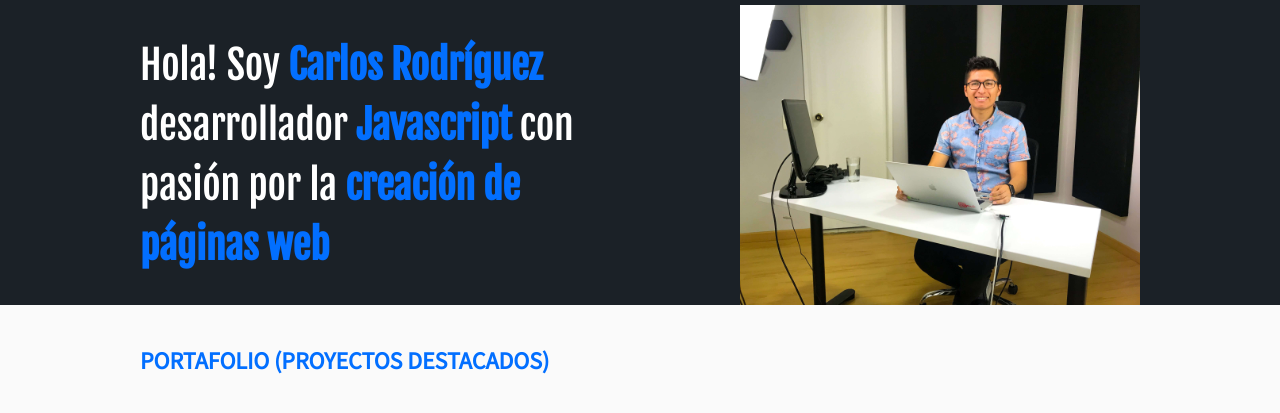
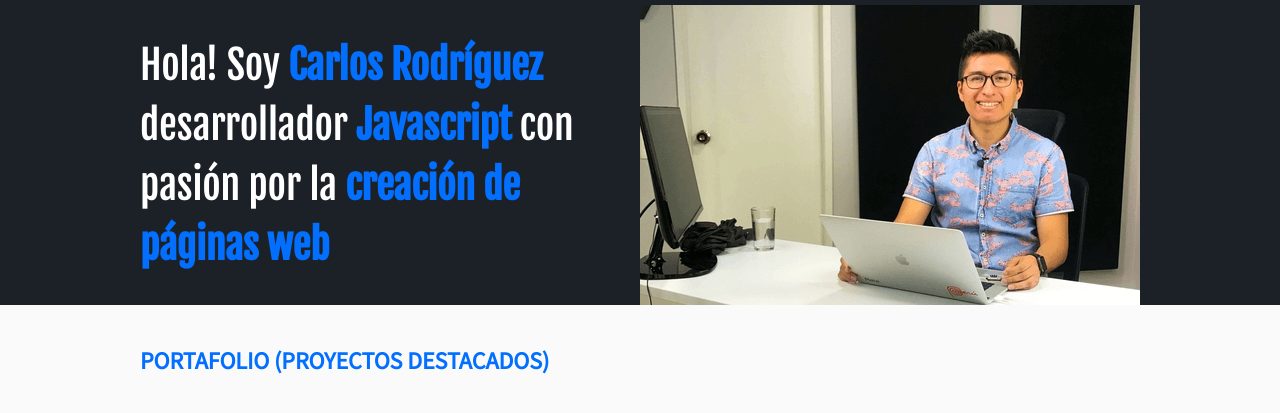
Before and after one commit to crehds/optimizedPages, a plain HTML site: page index.html in a window 1280 px wide. Shown: the part 65-478 px from the top of the page. Drawn offline with Linux system fonts and the light colour scheme; files whose address does not match are found by name.

Commit message:
Optimizando imágenes(hero)

```diff
--- a/index.html
+++ b/index.html
@@ -58,7 +58,7 @@
     <div class="container">
       <h1>Hola! Soy <strong>Carlos Rodríguez</strong> </br>desarrollador  <strong>Javascript</strong> con <br> pasión por la <strong>creación de páginas web</strong>
       </h1>
-      <img class="hero-image" src="Imagenes para trabajar/hero.jpg" width="500" height="300" alt="imagen de hero"/>
+      <img class="hero-image" src="Imagenes para trabajar/hero.png" width="500" height="300" alt="imagen de hero"/>
     </div>
   </section>
 
```
Also changed, not shown: Imagenes para trabajar/hero.png (added), originals/hero.jpg (renamed from Imagenes para trabajar/hero.jpg).
